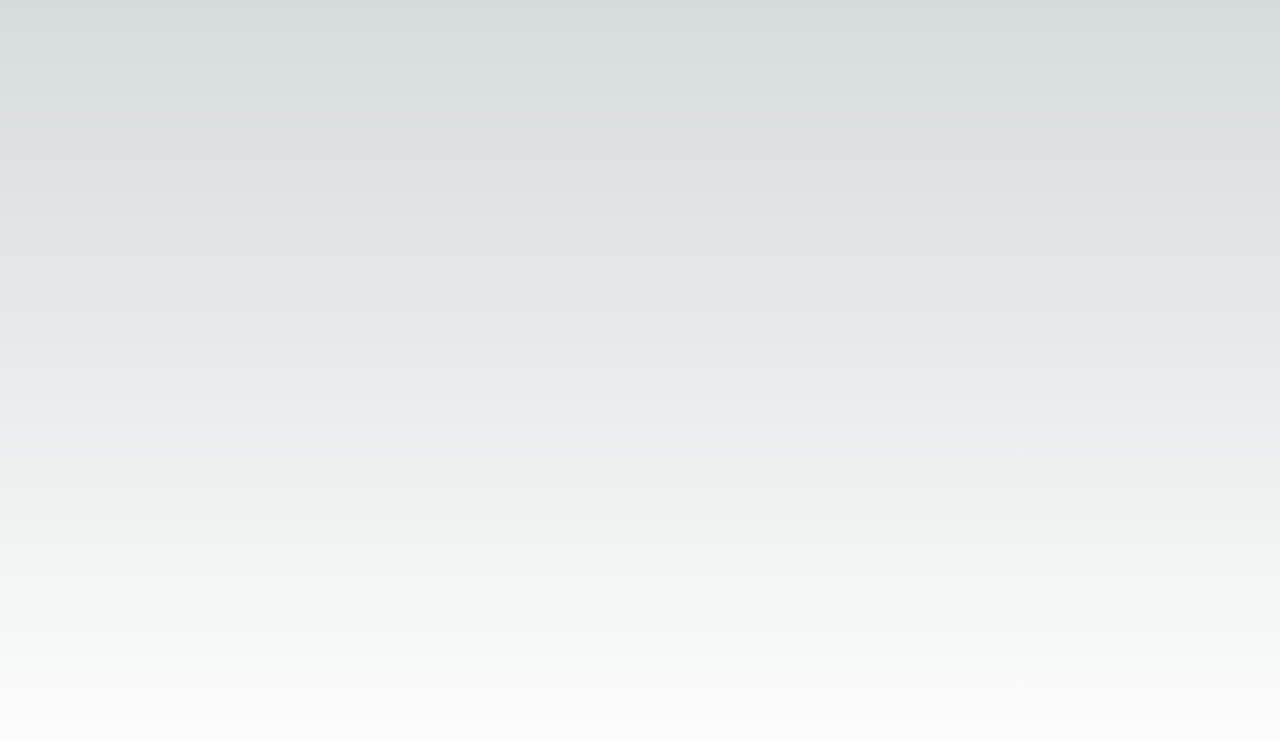
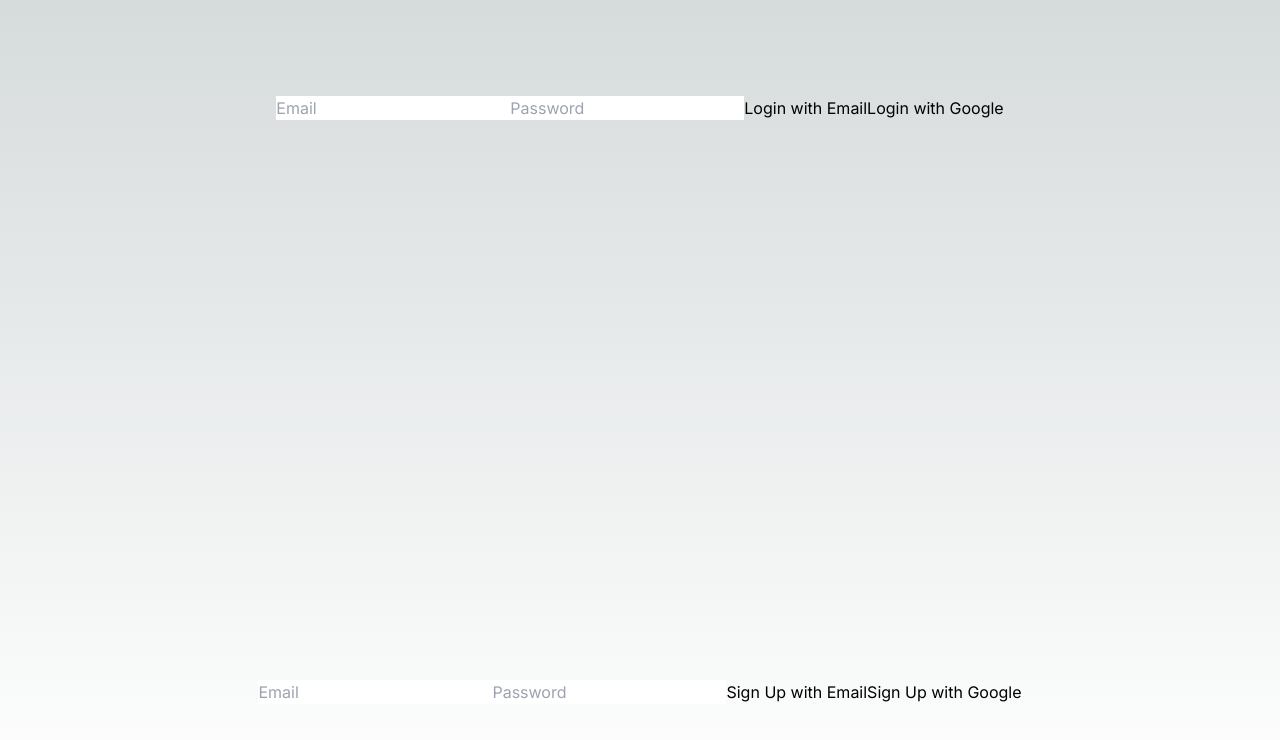
Before and after one commit to IdkwhatImD0ing/DreamCatcher, a Next.js app in the folder client/: page / in a window 1280 px wide. Shown: the top 740 px of the page. Built offline with nearby package versions, Linux system fonts and the light colour scheme.

Commit message:
Loginbutton and Signupbutton

```diff
--- /dev/null
+++ b/client/app/LoginButton.js
@@ -0,0 +1,44 @@
+// LoginButton.js
+"use client";
+import { auth } from '../firebase.js'; // Update this path if needed
+import { GoogleAuthProvider, signInWithPopup, signInWithEmailAndPassword } from "firebase/auth";
+import { useState } from "react";
+
+export default function LoginButton() {
+  const [email, setEmail] = useState("");
+  const [password, setPassword] = useState("");
+  const provider = new GoogleAuthProvider();
+
+  const loginGoogle = async () => {
+    const result = await signInWithPopup(auth, provider);
+    console.log(result.user);
+  };
+
+  const loginEmail = async () => {
+    try {
+      const result = await signInWithEmailAndPassword(auth, email, password);
+      console.log(result.user);
+    } catch (error) {
+      console.error(error);
+    }
+  };
+
+  return (
+    <div>
+      <input
+        type="email"
+        value={email}
+        onChange={(e) => setEmail(e.target.value)}
+        placeholder="Email"
+      />
+      <input
+        type="password"
+        value={password}
+        onChange={(e) => setPassword(e.target.value)}
+        placeholder="Password"
+      />
+      <button onClick={loginEmail}>Login with Email</button>
+      <button onClick={loginGoogle}>Login with Google</button>
+    </div>
+  );
+}
--- /dev/null
+++ b/client/app/SignUpButton.js
@@ -0,0 +1,52 @@
+// SignUpButton.js
+"use client";
+import { auth } from "../firebase.js"; // Update this path if needed
+import {
+  GoogleAuthProvider,
+  signInWithPopup,
+  createUserWithEmailAndPassword,
+} from "firebase/auth";
+import { useState } from "react";
+
+export default function SignUpButton() {
+  const [email, setEmail] = useState("");
+  const [password, setPassword] = useState("");
+  const provider = new GoogleAuthProvider();
+
+  const signUpGoogle = async () => {
+    const result = await signInWithPopup(auth, provider);
+    console.log(result.user);
+  };
+
+  const signUpEmail = async () => {
+    try {
+      const result = await createUserWithEmailAndPassword(
+        auth,
+        email,
+        password
+      );
+      console.log(result.user);
+    } catch (error) {
+      console.error(error);
+    }
+  };
+
+  return (
+    <div>
+      <input
+        type="email"
+        value={email}
+        onChange={(e) => setEmail(e.target.value)}
+        placeholder="Email"
+      />
+      <input
+        type="password"
+        value={password}
+        onChange={(e) => setPassword(e.target.value)}
+        placeholder="Password"
+      />
+      <button onClick={signUpEmail}>Sign Up with Email</button>
+      <button onClick={signUpGoogle}>Sign Up with Google</button>
+    </div>
+  );
+}
--- a/client/app/page.jsx
+++ b/client/app/page.jsx
@@ -1,5 +1,14 @@
+"use client";
+import dynamic from "next/dynamic";
+
+
+const LoginButton = dynamic(() => import("./LoginButton"), { ssr: false });
+const SignUpButton = dynamic(() => import("./SignUpButton"), {ssr: false});
 export default function Home() {
   return (
-    <main className="flex min-h-screen flex-col items-center justify-between p-24"></main>
+    <main className="flex min-h-screen flex-col items-center justify-between p-24">
+      <LoginButton />
+      <SignUpButton />
+    </main>
   );
 }
--- a/client/firebase.js
+++ b/client/firebase.js
@@ -1,11 +1,8 @@
-// Import the functions you need from the SDKs you need
+// firebase.js
+"use client";
 import { initializeApp } from "firebase/app";
-import { getAnalytics } from "firebase/analytics";
-// TODO: Add SDKs for Firebase products that you want to use
-// https://firebase.google.com/docs/web/setup#available-libraries
+import { getAuth } from "firebase/auth";
 
-// Your web app's Firebase configuration
-// For Firebase JS SDK v7.20.0 and later, measurementId is optional
 const firebaseConfig = {
   apiKey: "AIzaSyCYpyxfcR65rleMykNd9_7_TQQY0dnA5jE",
   authDomain: "dreamcatcher-ad91e.firebaseapp.com",
@@ -18,4 +15,6 @@ const firebaseConfig = {
 
 // Initialize Firebase
 const app = initializeApp(firebaseConfig);
-const analytics = getAnalytics(app);
+const auth = getAuth(app);
+
+export { app, auth };
```
Also changed, not shown: 2 other files (tests, documents, lock files or other folders).
